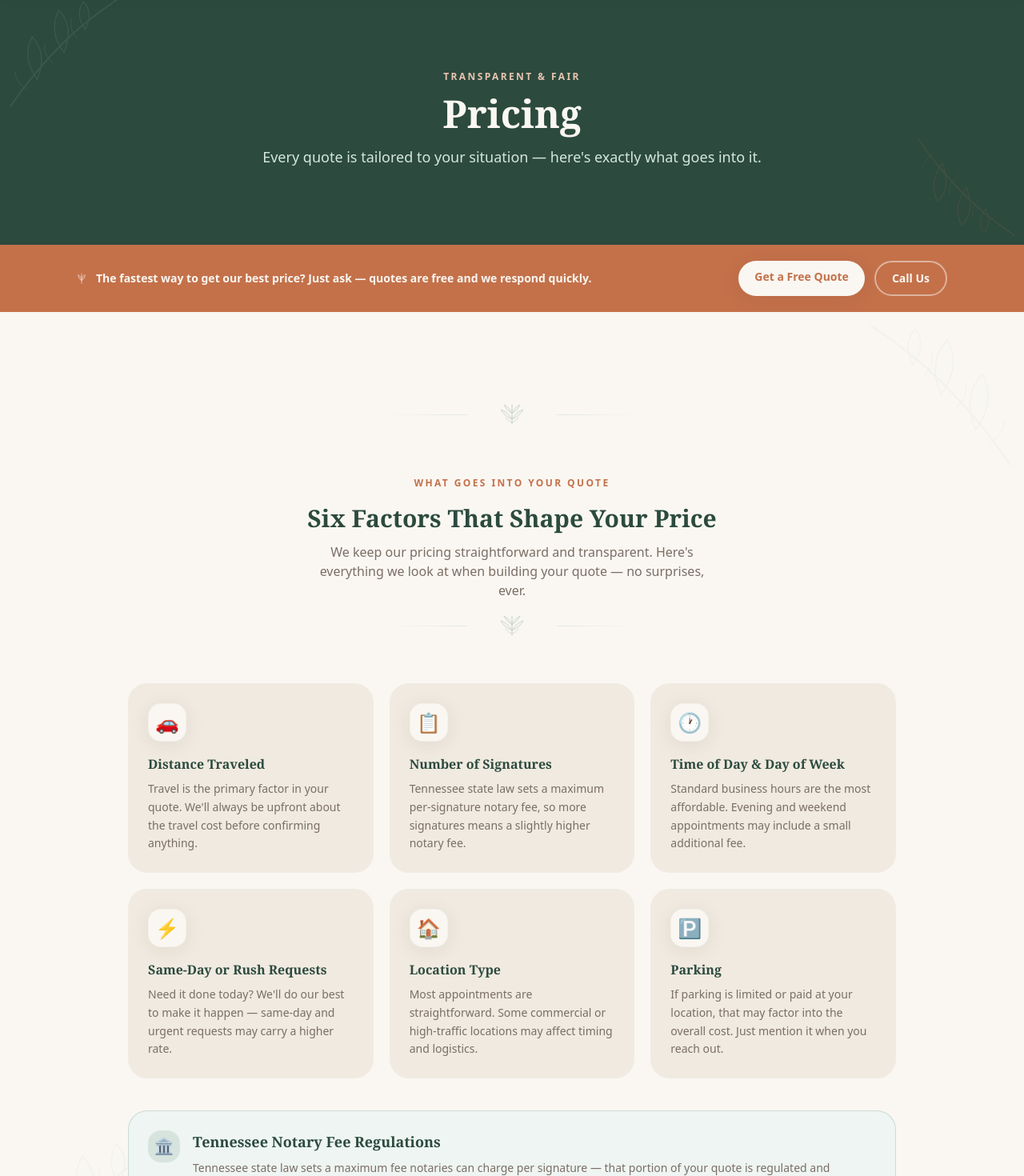
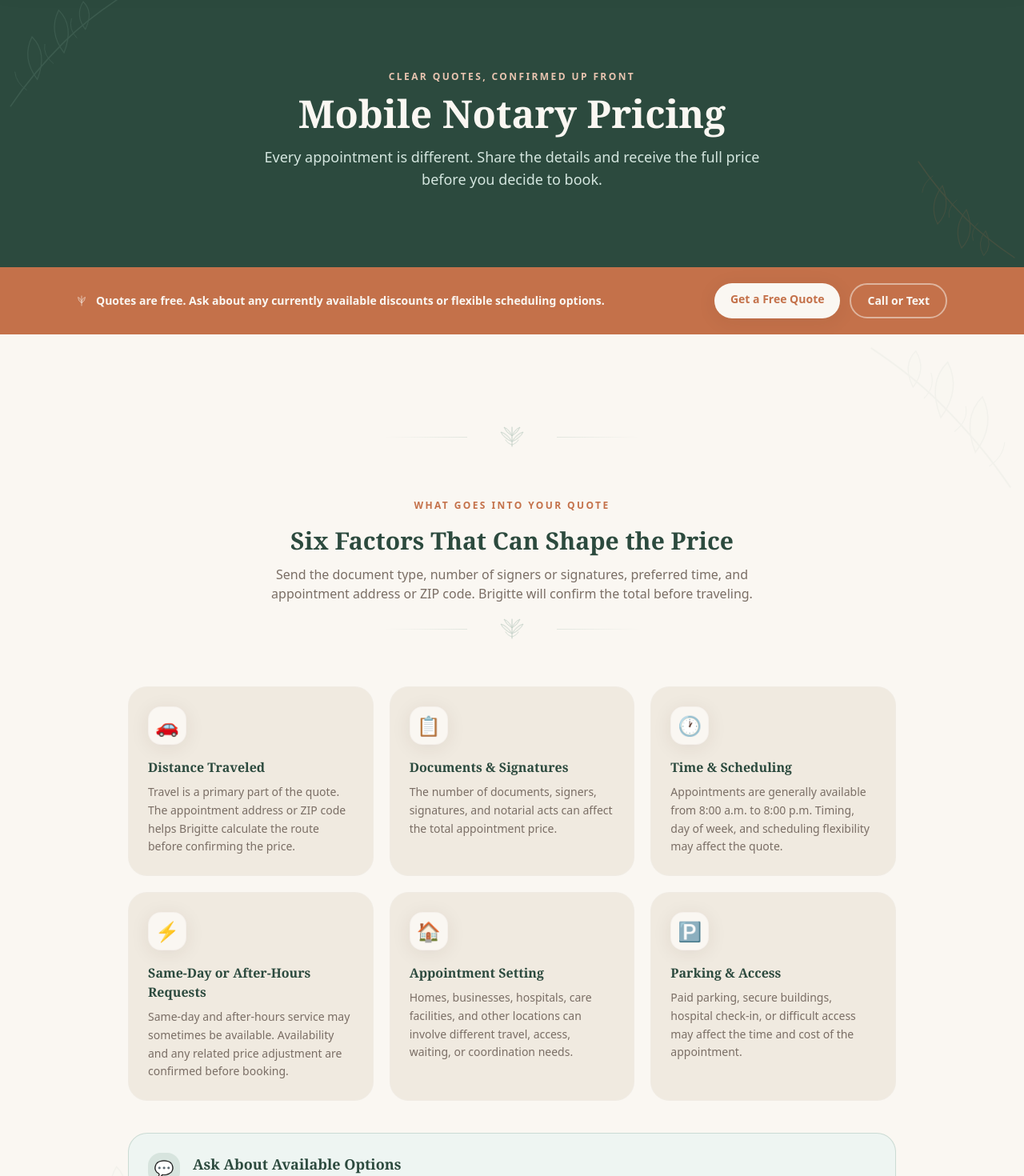
Before and after one commit to projectsolarrecon/Original-Mobile-Notary, a React (Vite) app: page /pricing in a window 1280 px wide. Shown: the part 87-1557 px from the top of the page at 80% size. Built offline with nearby package versions, Linux system fonts and the light colour scheme.

Commit message:
Refine pricing and discount language

```diff
--- a/src/pages/Pricing.tsx
+++ b/src/pages/Pricing.tsx
@@ -15,81 +15,71 @@ const factors = [
   {
     icon: "🚗",
     title: "Distance Traveled",
-    desc: "Travel is the primary factor in your quote. We'll always be upfront about the travel cost before confirming anything.",
+    desc: "Travel is a primary part of the quote. The appointment address or ZIP code helps Brigitte calculate the route before confirming the price.",
   },
   {
     icon: "📋",
-    title: "Number of Signatures",
-    desc: "Tennessee state law sets a maximum per-signature notary fee, so more signatures means a slightly higher notary fee.",
+    title: "Documents & Signatures",
+    desc: "The number of documents, signers, signatures, and notarial acts can affect the total appointment price.",
   },
   {
     icon: "🕐",
-    title: "Time of Day & Day of Week",
-    desc: "Standard business hours are the most affordable. Evening and weekend appointments may include a small additional fee.",
+    title: "Time & Scheduling",
+    desc: "Appointments are generally available from 8:00 a.m. to 8:00 p.m. Timing, day of week, and scheduling flexibility may affect the quote.",
   },
   {
     icon: "⚡",
-    title: "Same-Day or Rush Requests",
-    desc: "Need it done today? We'll do our best to make it happen — same-day and urgent requests may carry a higher rate.",
+    title: "Same-Day or After-Hours Requests",
+    desc: "Same-day and after-hours service may sometimes be available. Availability and any related price adjustment are confirmed before booking.",
   },
   {
     icon: "🏠",
-    title: "Location Type",
-    desc: "Most appointments are straightforward. Some commercial or high-traffic locations may affect timing and logistics.",
+    title: "Appointment Setting",
+    desc: "Homes, businesses, hospitals, care facilities, and other locations can involve different travel, access, waiting, or coordination needs.",
   },
   {
     icon: "🅿️",
-    title: "Parking",
-    desc: "If parking is limited or paid at your location, that may factor into the overall cost. Just mention it when you reach out.",
+    title: "Parking & Access",
+    desc: "Paid parking, secure buildings, hospital check-in, or difficult access may affect the time and cost of the appointment.",
   },
 ];
 
 export default function Pricing() {
   return (
     <div className="overflow-x-hidden">
-
-      {/* ── Page Header ── */}
       <section className="relative bg-forest overflow-hidden py-20 md:py-24">
         <CornerLeaves color="#7A9E8E" className="absolute top-0 left-0 opacity-20 w-40 h-40" />
         <CornerLeaves color="#C4714A" flip className="absolute bottom-0 right-0 opacity-15 w-36 h-36 rotate-180" />
         <div className="relative max-w-6xl mx-auto px-4 sm:px-6 lg:px-8 text-center">
           <motion.div initial="hidden" animate="visible" variants={fadeUp}>
-            <span className="font-body text-terra-light font-bold text-xs uppercase tracking-[0.2em]">Transparent & Fair</span>
-            <h1 className="font-display text-4xl md:text-5xl font-bold text-cream mt-3 mb-4">Pricing</h1>
+            <span className="font-body text-terra-light font-bold text-xs uppercase tracking-[0.2em]">Clear Quotes, Confirmed Up Front</span>
+            <h1 className="font-display text-4xl md:text-5xl font-bold text-cream mt-3 mb-4">Mobile Notary Pricing</h1>
             <p className="font-body text-sage-light text-lg max-w-2xl mx-auto">
-              Every quote is tailored to your situation — here's exactly what goes into it.
+              Every appointment is different. Share the details and receive the full price before you decide to book.
             </p>
           </motion.div>
         </div>
       </section>
 
-      {/* ── Inline CTA Banner ── */}
       <div className="bg-terra">
         <div className="max-w-6xl mx-auto px-4 sm:px-6 lg:px-8 py-5 flex flex-col sm:flex-row items-center justify-between gap-4">
           <div className="flex items-center gap-3">
             <TinyLeaf color="#FAF7F2" className="w-3 h-4 shrink-0 opacity-80" />
             <p className="font-body text-cream font-semibold text-sm text-center sm:text-left">
-              The fastest way to get our best price? Just ask — quotes are free and we respond quickly.
+              Quotes are free. Ask about any currently available discounts or flexible scheduling options.
             </p>
           </div>
           <div className="flex gap-3 shrink-0">
-            <Link
-              to="/contact"
-              className="px-5 py-2.5 bg-cream text-terra font-bold font-body rounded-full text-sm hover:bg-parchment transition-colors shadow-warm whitespace-nowrap"
-            >
+            <Link to="/contact" className="px-5 py-2.5 bg-cream text-terra font-bold font-body rounded-full text-sm hover:bg-parchment transition-colors shadow-warm whitespace-nowrap">
               Get a Free Quote
             </Link>
-            <a
-              href="tel:+16155550000"
-              className="px-5 py-2.5 border-2 border-cream/50 text-cream font-bold font-body rounded-full text-sm hover:bg-cream/10 transition-colors whitespace-nowrap"
-            >
-              Call Us
+            <a href="tel:+15618884808" className="px-5 py-2.5 border-2 border-cream/50 text-cream font-bold font-body rounded-full text-sm hover:bg-cream/10 transition-colors whitespace-nowrap">
+              Call or Text
             </a>
           </div>
         </div>
       </div>
 
-      {/* ── Pricing Factors ── */}
       <section className="py-20 md:py-28 bg-cream relative overflow-hidden">
         <CornerLeaves color="#7A9E8E" className="absolute bottom-0 left-0 opacity-[0.06] w-56 h-56" />
         <CornerLeaves color="#7A9E8E" flip className="absolute top-0 right-0 opacity-[0.06] w-52 h-52" />
@@ -97,47 +87,21 @@ export default function Pricing() {
         <div className="relative max-w-5xl mx-auto px-4 sm:px-6 lg:px-8">
           <BotanicalDivider color="#7A9E8E" className="max-w-xs mx-auto mb-14 opacity-60" />
 
-          <motion.div
-            initial="hidden"
-            whileInView="visible"
-            viewport={{ once: true }}
-            variants={fadeUp}
-            className="text-center mb-4"
-          >
+          <motion.div initial="hidden" whileInView="visible" viewport={{ once: true }} variants={fadeUp} className="text-center mb-4">
             <span className="font-body text-terra font-bold text-xs uppercase tracking-[0.2em]">What Goes Into Your Quote</span>
           </motion.div>
-          <motion.h2
-            initial="hidden"
-            whileInView="visible"
-            viewport={{ once: true }}
-            variants={fadeUp}
-            className="font-display text-2xl md:text-3xl font-bold text-forest text-center mb-3"
-          >
-            Six Factors That Shape Your Price
+          <motion.h2 initial="hidden" whileInView="visible" viewport={{ once: true }} variants={fadeUp} className="font-display text-2xl md:text-3xl font-bold text-forest text-center mb-3">
+            Six Factors That Can Shape the Price
           </motion.h2>
-          <motion.p
-            initial="hidden"
-            whileInView="visible"
-            viewport={{ once: true }}
-            variants={fadeUp}
-            className="font-body text-stone text-center max-w-lg mx-auto mb-4"
-          >
-            We keep our pricing straightforward and transparent. Here's everything we look at when building your quote — no surprises, ever.
+          <motion.p initial="hidden" whileInView="visible" viewport={{ once: true }} variants={fadeUp} className="font-body text-stone text-center max-w-2xl mx-auto mb-4">
+            Send the document type, number of signers or signatures, preferred time, and appointment address or ZIP code. Brigitte will confirm the total before traveling.
           </motion.p>
 
           <BotanicalDivider color="#7A9E8E" className="max-w-xs mx-auto mb-14 opacity-60" />
 
           <div className="grid sm:grid-cols-2 lg:grid-cols-3 gap-5">
             {factors.map((factor, i) => (
-              <motion.div
-                key={factor.title}
-                custom={i}
-                initial="hidden"
-                whileInView="visible"
-                viewport={{ once: true }}
-                variants={fadeUp}
-                className="bg-parchment rounded-3xl p-6 border border-stone-pale/50 hover:border-sage/40 hover:shadow-warm transition-all group"
-              >
+              <motion.div key={factor.title} custom={i} initial="hidden" whileInView="visible" viewport={{ once: true }} variants={fadeUp} className="bg-parchment rounded-3xl p-6 border border-stone-pale/50 hover:border-sage/40 hover:shadow-warm transition-all group">
                 <div className="w-12 h-12 rounded-2xl bg-cream border border-stone-pale/60 flex items-center justify-center text-2xl mb-4 shadow-warm group-hover:border-sage/40 transition-colors">
                   {factor.icon}
                 </div>
@@ -147,56 +111,36 @@ export default function Pricing() {
             ))}
           </div>
 
-          {/* TN Law note */}
-          <motion.div
-            initial="hidden"
-            whileInView="visible"
-            viewport={{ once: true }}
-            variants={fadeUp}
-            className="mt-10 bg-sage-pale border border-sage/30 rounded-3xl p-6 flex items-start gap-4"
-          >
-            <div className="w-10 h-10 rounded-2xl bg-sage/20 flex items-center justify-center shrink-0 text-xl">🏛️</div>
+          <motion.div initial="hidden" whileInView="visible" viewport={{ once: true }} variants={fadeUp} className="mt-10 bg-sage-pale border border-sage/30 rounded-3xl p-6 flex items-start gap-4">
+            <div className="w-10 h-10 rounded-2xl bg-sage/20 flex items-center justify-center shrink-0 text-xl">💬</div>
             <div>
-              <h3 className="font-display text-forest font-semibold text-lg mb-2">Tennessee Notary Fee Regulations</h3>
+              <h3 className="font-display text-forest font-semibold text-lg mb-2">Ask About Available Options</h3>
               <p className="font-body text-stone text-sm leading-relaxed">
-                Tennessee state law sets a maximum fee notaries can charge per signature — that portion of your quote is regulated and consistent across the state.{" "}
-                <strong className="text-forest">Travel is the main variable</strong> that makes each quote unique to your location.
+                Discounts or scheduling-based adjustments may be available for some appointments. There is no automatic or guaranteed discount schedule; any option is discussed and confirmed as part of the individual quote.
               </p>
             </div>
           </motion.div>
         </div>
       </section>
 
-      {/* ── CTA ── */}
       <section className="py-20 bg-forest relative overflow-hidden">
         <CornerLeaves color="#7A9E8E" className="absolute top-0 left-0 opacity-15 w-44 h-44" />
         <CornerLeaves color="#7A9E8E" flip className="absolute bottom-0 right-0 opacity-15 w-44 h-44 rotate-180" />
         <div className="relative max-w-3xl mx-auto px-4 sm:px-6 lg:px-8 text-center">
           <motion.div initial="hidden" whileInView="visible" viewport={{ once: true }} variants={fadeUp}>
             <LeafSprig color="#7A9E8E" className="mx-auto mb-6 opacity-50" />
-            <h2 className="font-display text-3xl md:text-4xl font-bold text-cream mb-4">
-              Ready to Get Your Quote?
-            </h2>
+            <h2 className="font-display text-3xl md:text-4xl font-bold text-cream mb-4">Ready to Get Your Quote?</h2>
             <p className="font-body text-sage-light text-lg mb-8">
-              Tell us what you need and where you are — we'll get back to you with a clear, no-pressure price right away. Quotes are always free.
+              Tell Brigitte what you need, when you need it, and where the appointment would take place. You will receive the total price before confirming.
             </p>
             <div className="flex flex-col sm:flex-row gap-3 justify-center">
-              <Link
-                to="/contact"
-                className="px-8 py-3.5 bg-terra text-cream font-bold font-body rounded-full hover:bg-[#b0623e] transition-all shadow-warm-lg"
-              >
+              <Link to="/contact" className="px-8 py-3.5 bg-terra text-cream font-bold font-body rounded-full hover:bg-[#b0623e] transition-all shadow-warm-lg">
                 Get a Free Quote
               </Link>
-              <a
-                href="tel:+16155550000"
-                className="px-8 py-3.5 border-2 border-sage-mid/50 text-cream font-bold font-body rounded-full hover:bg-sage-mid/20 hover:border-sage transition-all"
-              >
-                Call (615) 555-0000
+              <a href="tel:+15618884808" className="px-8 py-3.5 border-2 border-sage-mid/50 text-cream font-bold font-body rounded-full hover:bg-sage-mid/20 hover:border-sage transition-all">
+                Call (561) 888-4808
               </a>
             </div>
-            <p className="font-body text-sage text-sm mt-5 italic">
-              Most quotes are turned around within the hour.
-            </p>
           </motion.div>
         </div>
       </section>
```
